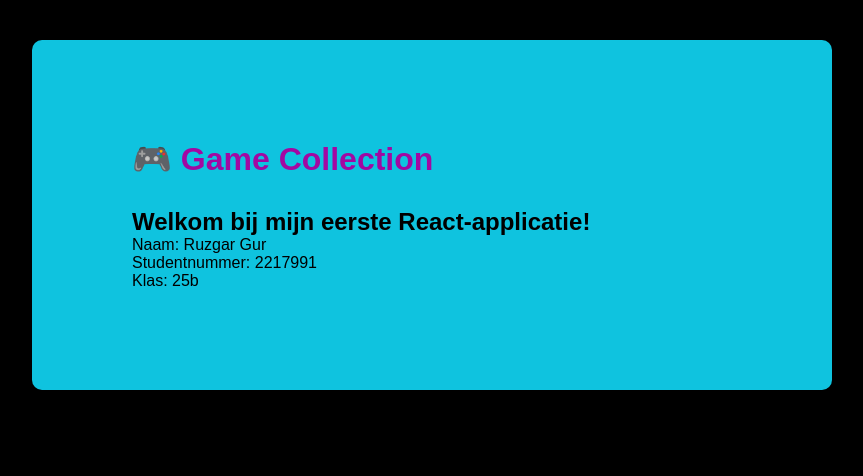
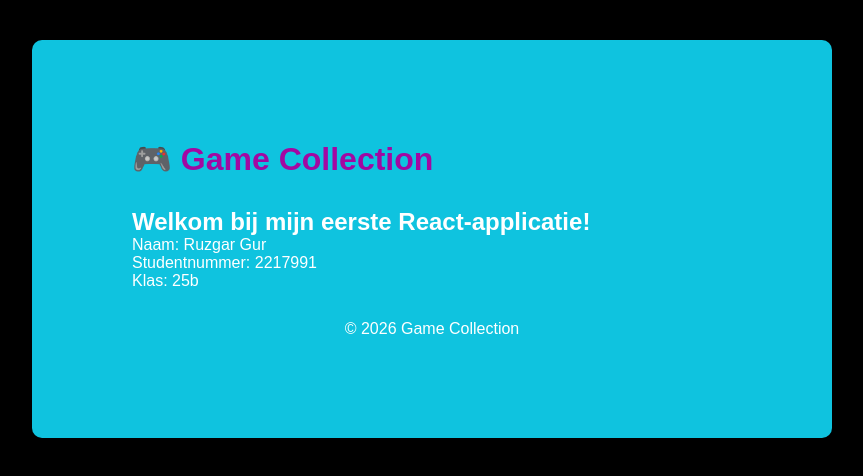
Before and after one commit to Ruzgar-0606/react, a React (Vite) app: page / in a window 1280 px wide. Shown: the top 476 px of the page, without its empty margins (208-1071 px from the left). Built offline with nearby package versions, Linux system fonts and the light colour scheme.

Commit message:
Les 3 - Eerste componenten gemaakt

```diff
--- a/src/App.jsx
+++ b/src/App.jsx
@@ -1,9 +1,11 @@
 import './App.css'
+import Header from './components/Header.jsx'
+import Footer from './components/Footer.jsx'
 
 function App() {
   return (
     <div className="container">
-      <h1 className="title">🎮 Game Collection</h1>
+      <Header />
 
       <div className="games">
         <h2>Welkom bij mijn eerste React-applicatie!</h2>
@@ -11,6 +13,8 @@
         <p>Studentnummer: 2217991</p>
         <p>Klas: 25b</p>
       </div>
+
+      <Footer />
     </div>
   )
 }
--- /dev/null
+++ b/src/components/Footer.jsx
@@ -0,0 +1,5 @@
+function Footer() {
+  return <footer>© 2026 Game Collection</footer>
+}
+
+export default Footer
--- /dev/null
+++ b/src/components/Header.jsx
@@ -0,0 +1,5 @@
+function Header() {
+  return <h1 className="title">🎮 Game Collection</h1>
+}
+
+export default Header
--- a/src/index.css
+++ b/src/index.css
@@ -7,4 +7,10 @@
 body {
     font-family: Arial, Helvetica, sans-serif;
     background-color: #000000;
+    color: #ffffff;
 }
+
+footer {
+    margin-top: 30px;
+    text-align: center;
+}
```
Also changed, not shown: inlevering.txt.
